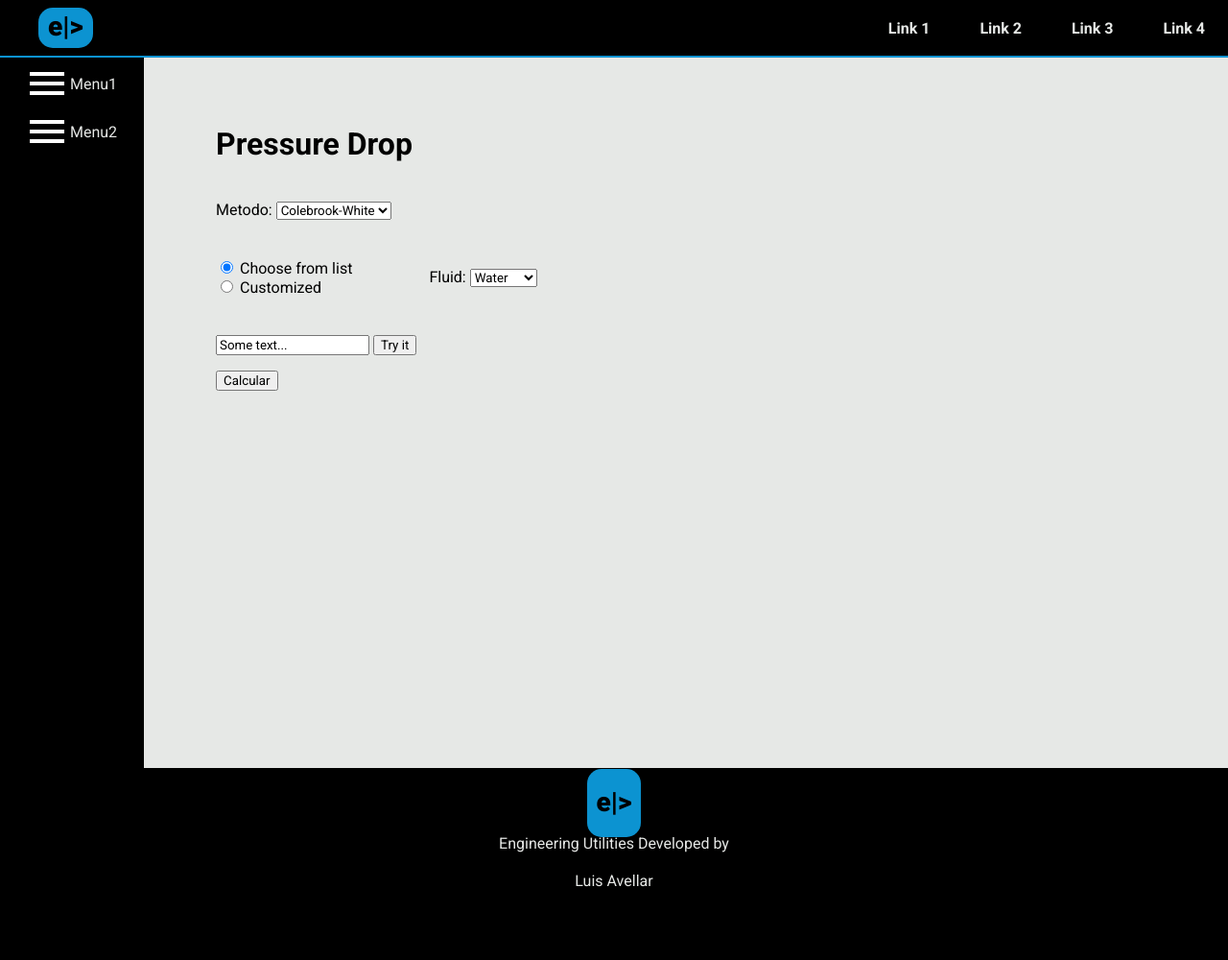
After one commit to LuisAvellar/SiteEng, a Django app: template home/templates/home/ContentUnitConvertion.html in a window 1280 px wide. The commit adds this page. Shown: the whole page at 96% size. Run offline with Django 3.2, Linux system fonts and the light colour scheme; the template is opened without the code that fills it, so the values that code supplies are empty.

Commit message:
Starting page contents

```diff
--- /dev/null
+++ b/home/static/CSS/content/style.css
@@ -0,0 +1,47 @@
+.content {
+    margin-top: var(--menuHeight);
+    margin-left: var(--leftMenuIconsSize);
+    min-height: calc( 100vh - var(--menuHeight) );
+    padding: var(--contentPaddingVertical) var(--contentPaddingHorizontal)
+}
+
+.confMain{
+    display: flex;
+    align-items: center;
+    margin: 40px 0px;
+}
+
+.choosing > div{
+    display: block;
+}
+
+.confMain div{
+    margin-right: 40px;
+}
+
+.fluid {
+    display: flex;
+    align-items: center;
+    margin: 40px 0px;
+}
+
+.fluid div{
+    margin-right: 40px;
+}
+
+.fluidProps {
+    display: flex;
+    flex-wrap: wrap;
+    width: 1000px;
+    /* grid-template-columns: 1fr 1fr 1fr; */
+}
+
+.fluidProps input{
+    width: 100px;
+    margin-right: 5px;
+    margin-left: 10px;
+}
+
+.fluidProps > div{
+    margin: 15px 40px;
+}
--- a/home/static/CSS/home/styles.css
+++ b/home/static/CSS/home/styles.css
@@ -12,7 +12,7 @@
   --red: #df2935;
   --green: #357266;
 
-  --menuHeight: 100px;
+  --menuHeight: 60px;
   --borderMenu: 2px;
 
   --footerHeight: 200px;
@@ -21,19 +21,25 @@
   --footerpaddingbottom: 32px;
   --footerpaddingtop: 20px;
   --footercontentpadding: 10px;
+
+  --leftMenuIconsSize: 150px;
+  --leftMenuTextSize: 75px;
+
+  --contentPaddingHorizontal: 75px;
+  --contentPaddingVertical: 50px;
 }
 
 html,
 body {
   background: var(--background);
-  margin: 0;
-  padding-right: 0;
-  padding-left: 0;
-  padding-bottom: 0;
-  --bodyPaddingTop: 0px;
-  padding-top: var(--menuHeight);
+  margin: 0px;
+  padding-right: 0px;
+  padding-left: 0px;
+  padding-bottom: 0px;
+  padding-top: 0px;
 
 }
+
 
 .md-light {
   color: rgba(255, 255, 255, 1);
@@ -53,7 +59,3 @@ body {
 .md-48 {
    font-size: 48px;
   }
-
-.content {
-  min-height: calc( 100vh - var(--menuHeight) - var(--footerHeight) );
-}
--- a/home/static/CSS/menu/styles.css
+++ b/home/static/CSS/menu/styles.css
@@ -1,74 +1,3 @@
-* {
-    box-sizing: border-box;
-    font-family: 'Roboto', sans-serif;
-
-  }
-
-  :root {
-
-    --black: #000000;
-    --background: #e6e8e6;
-    --blue: #0c93d1;
-    --red: #df2935;
-    --green: #357266;
-
-    --menuHeight: 60px;
-    --borderMenu: 2px;
-
-    --footerHeight: 200px;
-    --footerpaddingleft: 16px;
-    --footerpaddingright: 16px;
-    --footerpaddingbottom: 32px;
-    --footerpaddingtop: 20px;
-    --footercontentpadding: 10px;
-  }
-
-  html,
-  body {
-    background: var(--background);
-    margin: 0;
-    padding-right: 0;
-    padding-left: 0;
-    padding-bottom: 0;
-    --bodyPaddingTop: 0px;
-    padding-top: var(--menuHeight);
-
-  }
-
-  .md-light {
-    color: rgba(255, 255, 255, 1);
-  }
-  .md-dark {
-    color: rgba(0, 0, 0, 0.54);
-  }
-  .md-18 {
-    font-size: 18px;
-  }
-  .md-24 {
-    font-size: 24px;
-  }
-  .md-36 {
-    font-size: 36px;
-  }
-  .md-48 {
-     font-size: 48px;
-    }
-
-  .content {
-    min-height: calc( 100vh - var(--menuHeight) - var(--footerHeight) );
-  }
-
-
-
-
-
-
-
-  :root{
-    --leftMenuIconsSize: 52px;
-    --leftMenuTextSize: 75px;
-}
-
 .Menu {
     width: 100%;
     height: var(--menuHeight);
@@ -79,7 +8,7 @@
     position: fixed;
     top: 0;
     left: 0;
-    padding-left: 23px;
+    padding-left: 40px;
     padding-right: 0%;
     background: var(--black);
     border-bottom: var(--borderMenu) solid var(--blue);
@@ -112,7 +41,6 @@
     border-radius: 5px;
     line-height: var(--logoHeight);
     display: inline-block;
-    display: inline-block;
     color: var(--background);
 
 }
@@ -135,20 +63,39 @@
 
 
 
-.SideMenu {
+/* .SideMenu {
 
+
+} */
+
+.SideMenuIcons {
+
+    margin: 0px 0px 0px 0px;
+    position: fixed;
+    z-index: 90;
+    padding: 0px 0px 0px 0px;
 
 }
 
+.SideMenuText {
 
-.SideMenuIcons, .SideMenuText {
+    display: none;
+    margin: 0px 0px 0px 0px;
+    position: fixed;
+    z-index: 80;
+
+    left: var(--leftMenuIconsSize);
+
+}
+
+.SideMenuIcons ul, .SideMenuText ul {
     height: 100vh;
     display: block;
     align-items: center;
     position: fixed;
     top: var(--menuHeight);
     margin: 0px 0px 0px 0px;
-    padding-left: 0px;
+    padding-left: 25px;
     padding-top: 3px;
     padding-bottom: 0px;
     background: var(--black);
@@ -156,60 +103,84 @@
 }
 
 
-.SideMenuIcons {
+.SideMenuIcons ul {
     width: var(--leftMenuIconsSize);
     left: 0;
     padding-right: 0%;
 }
 
-.SideMenuText {
+.SideMenuText ul {
     width: var(--leftMenuTextSize);
     padding-top: 13px;
     padding-right: 5%;
 
 }
 
-.SideMenu li,.SideMenu a {
+.SideMenuIcons li, .SideMenuIcons a, .SideMenuText li, .SideMenuText a {
+
     color: var(--background);
     text-decoration: none;
     height: 50px;
     list-style: none;
+    display: flex;
+
 }
+
+
 
 
 
 .LeftButton-menu {
     padding: 0px 0px 0px 0px;
-    line-height: 30px;
+    line-height: 50px;
+    display: inline-block;
     text-align: center;
     box-sizing: border-box;
     width: var(--leftMenuTextSize);
 
 }
 
-.SideMenuSub1 {
-    display: inline-block;
-    margin: 0px 0px 0px 0px;
-    position: fixed;
-    z-index: 90;
-    padding: 5px 0px 0px 0px;
 
-}
-
-.SideMenuSub2 {
-    display: inline-block;
-    margin: 0px 0px 0px 0px;
-    position: fixed;
-    z-index: 80;
-
-    left: var(--leftMenuIconsSize);
-
-    z-index: 120;
-
-
-}
 
 .leftMenuOut {
     transition: transform 0.5s;
     transform: translateX( -300px );
+
+     /* width(0);
+    color: transparent;
+    font-size:0px;
+    transform: opacity: 0;
+    height: 0px;
+    line-height: 0px;
+    padding: 0px;
+    margin: 0px 0px 0px 0px; */
 }
+
+/* .leftMenuIn {
+  transition: transform 0.5s;
+  transform: translateX( -300px );
+}
+
+
+@keyframes show{
+  0%{
+    opacity: 1;
+    height: 100%;
+    line-height: 100%;
+    padding: 0px;
+    [var].style.animationPlayState = 'paused';
+  }
+  100%{
+    opacity: 0;
+    height: 0px;
+    line-height: 0px;
+    padding: 0px;
+    margin: 0px 0px 0px 0px;
+  }
+}
+
+.anima{
+  animation-name: show;
+  animation-duration: 0.5s;
+  animation-fill-mode: forwards;
+} */
--- /dev/null
+++ b/home/templates/home/ContentUnitConvertion.html
@@ -0,0 +1,226 @@
+{% extends 'home/index.html' %}
+
+
+{% block content %}
+<h1>Pressure Drop</h1>
+
+<form>
+
+    <div class="confMain">
+        <div>
+            <label for="metodo">
+                Metodo:
+            </Label>
+
+            <select name="metodo" id="metodo">
+                <option value="Colebrook-White">Colebrook-White</option>
+                <option value="Genereaux">Genereaux</option>
+            </select>
+        </div>
+    </div>
+
+    <div class="fluid">
+        <div class="choosing">
+            <div>
+                <input type="radio" id="ChooseList" name="ChooseFluid" value="ChooseList" checked>
+                <label for="ChooseList">Choose from list</label>
+            </div>
+            <div>
+                <input type="radio" id="Customized" name="ChooseFluid" value="Customized">
+                <label for="Customized">Customized</label>
+            </div>
+        </div>
+
+        <div>
+                <label for="fluid">
+                    Fluid:
+                </Label>
+
+                <select name="fluid" id="fluid" class="isdisabled">
+                    <option value="water">Water</option>
+                    <option value="Glycerin">Glycerin</option>
+                    <option value="Oil">Oil</option>
+                    <option value="Ethanol">Ethanol</option>
+                </select>
+        </div>
+    </div>
+
+
+    <div class="fluidProps">
+
+        {% for a in a %}
+
+            {{ a.1 }}
+
+            <div>
+
+                    <label for="test{{ a.0 }}" class="isdisabled">
+                        Valor1:
+                    </Label>
+                    <input type="number" list="test{{ a.0 }}List" id="test{{a.0 }}" name="test{{ a.0 }}" min= "1.0" max= "10.0" required autofocus />
+
+                    <span>ml</span>
+
+                    <datalist id="test{{ a.0 }}List">
+                        <option value="5.0">
+                        <option value="7.0">
+                        <option value="8.0">
+                    </datalist>
+
+            </div>
+
+        {% endfor %}
+
+    </div>
+
+
+    <input type="text" id="myText" value="Some text...">
+
+    <button onclick="myFunction()">Try it</button>
+
+    <p id="demo"></p>
+
+    <script>
+    function myFunction() {
+      var x = document.getElementById("myText").value;
+      document.getElementById("demo").innerHTML = x;
+    }
+
+    </script>
+
+
+    <p>
+        <Button type="submit">
+            Calcular
+        </Button>
+    </p>
+
+</form>
+
+
+{% endblock content %}
+
+<!--
+
+///////
+ddd.toggleAttribute("readonly");
+element.removeAttribute(attrName);
+
+Neste exemplo é retornado o primeiro elemento style que, ou não tem nenhum atributo type, ou tem o atributo type igual a  text/css:
+var el = document.body.querySelector("style[type='text/css'], style:not([type])");
+
+var result = element.hasAttribute(name);
+result
+holds the return value true or false.
+name
+is a string representing the name of the attribute.
+
+Esse exemplo retorna todos os elementos que possuem a classe test, e que também são filhos do elemento que possui o id com valor main:
+document.getElementById('main').getElementsByClassName('test');
+
+Para retornar elementos que incluem as classes red and test:
+element.getElementsByClassName('red test');
+
+You can use either the item() method on the returned HTMLCollection or standard array syntax to examine individual elements.
+"matches" will change as soon as any "colorbox" class is removed, so you can do.
+var matches = element.getElementsByClassName('colorbox');
+while (matches.length > 0) {
+  matches.item(0).classList.add('hueframe');
+  matches[0].classList.remove('colorbox');
+}
+
+const selectElement = document.querySelector('.ice-cream');
+selectElement.addEventListener('change', (event) => {
+  const result = document.querySelector('.result');
+  result.textContent = `You like ${event.target.value}`;
+});
+
+ ////////
+function substituir(el) {
+    el.value = el.value.replace(",", ".");
+}
+
+<input type="text" onkeyup="substituir(this);" />
+
+
+
+
+////////
+// div é uma referência de objeto para um elemento <div> com class = "foo bar"
+div.classList.remove("foo");
+div.classList.add("anotherclass");
+
+// Se estiver visível, remova-o, caso contrário, adicione-o
+div.classList.toggle("visible");
+
+// adicionar/remover, dependendo do teste condicional, i menos de 10
+div.classList.toggle("visible", i < 10 );
+
+alert(document.getElementById("aa").classList.contains("foo"));
+alert(document.getElementById("aa").classList.contains("fluid"));
+
+// adicionar ou remover várias classes
+div.classList.add("foo","bar");
+div.classList.remove("foo", "bar");
+
+
+
+
+////////
+function myFunction() {
+  var x = document.createElement("INPUT");
+  x.setAttribute("type", "text");
+  x.setAttribute("value", "Hello World!");
+  document.body.appendChild(x);
+}
+
+<button onclick="myFunction()">Try it</button>
+
+
+////////
+readonly
+type="radio"
+placeholder="1"
+value="10"
+min= "1.0"
+max= "10.0"
+required
+autofocus
+
+<form>
+    <p>
+        <Label
+          For={fieldId}
+        >
+          <Input
+            id={fieldId}
+            type={type}
+            value={value}
+            name={name}
+            hasValue={hasValue}
+            onChange={onChange}
+            autoComplete={hasSuggestions ? 'off' : 'on'}
+            list={hasSuggestions ? `suggestionFor_${fieldId}` : undefined}
+          />
+          <Label.Text>
+            {label}
+            :
+          </Label.Text>
+          {
+            hasSuggestions && (
+              <datalist id={`suggestionFor_${fieldId}`}>
+                {
+                suggestions.map((suggestion) => (
+                  <option value={suggestion} key={`suggestionFor_${fieldId}_option${suggestion}`}>
+                    {suggestion}
+                  </option>
+                ))
+              }
+              </datalist>
+            )
+          }
+
+        </Label>
+    </p>
+
+</form> -->
--- a/home/templates/home/head.html
+++ b/home/templates/home/head.html
@@ -12,6 +12,7 @@
 
     <link href="{% static 'css/home/styles.css' %}" rel="stylesheet">
     <link href="{% static 'css/menu/styles.css' %}" rel="stylesheet">
+    <link href="{% static 'css/content/style.css' %}" rel="stylesheet">
     <link href="{% static 'css/footer/styles.css' %}" rel="stylesheet">
 
     <script src="{% static 'javaScript/menuAnimation.js' %}"></script>
--- a/home/templates/home/index.html
+++ b/home/templates/home/index.html
@@ -10,8 +10,8 @@
     {% include "home/menu.html" %}
 
     <div class="content">
-        {% block content %}
-        {% endblock content %}
+         {% block content %}
+         {% endblock content %}
     </div>
 
     {% include "home/footer.html" %}
--- a/home/templates/home/menu.html
+++ b/home/templates/home/menu.html
@@ -37,18 +37,18 @@
 
 
 
-<div class="SideMenuSub1" >
+<div class="SideMenuIcons" >
     <nav>
-        <ul id="leftMenuIcons" class="SideMenuIcons SideMenu">
+        <ul id="leftMenuIcons">
             <li>
                 <a class="LeftButton-menu" href="/">
-                    <i class="material-icons md-light md-48">menu</i>
+                    <i class="material-icons md-light md-48">menu</i> Menu1
                 </a>
             </li>
 
             <li>
                 <a class="LeftButton-menu" href="/">
-                    <i class="material-icons md-light md-48">menu</i>
+                    <i class="material-icons md-light md-48">menu</i> Menu2
                 </a>
             </li>
         </ul>
@@ -57,9 +57,9 @@
 
 
 
-<div class="SideMenuSub2">
+<div class="SideMenuText">
     <nav>
-        <ul id="leftMenuText" class="SideMenuText SideMenu leftMenuOut">
+        <ul id="leftMenuText" class="leftMenuOut">
             <li>
                 <a class="LeftButton-menu" href="/">
                     Menu
```
Also changed, not shown: Ideias.txt (+22 -0 lines), home/templates/home/ContentHome.html (added, +226 -0 lines), home/views.py (+13 -2 lines).
